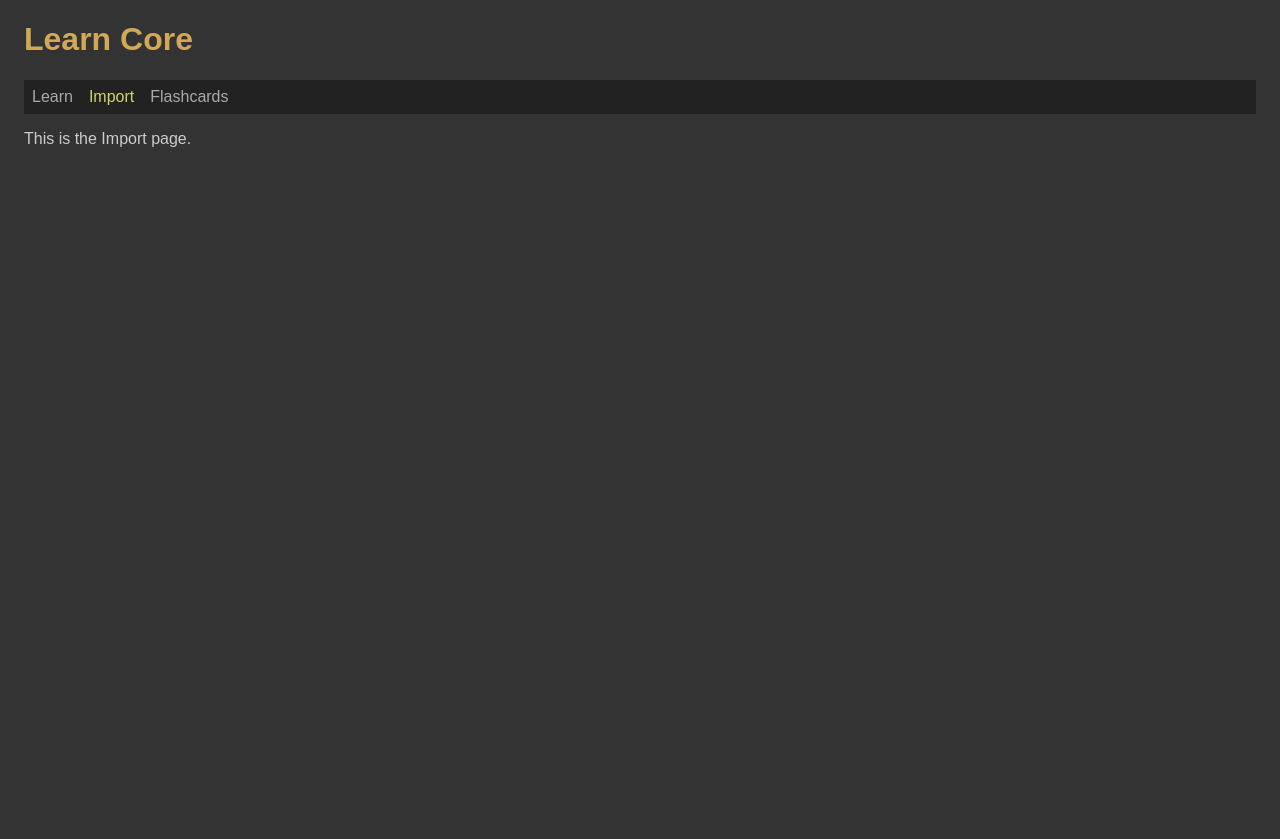
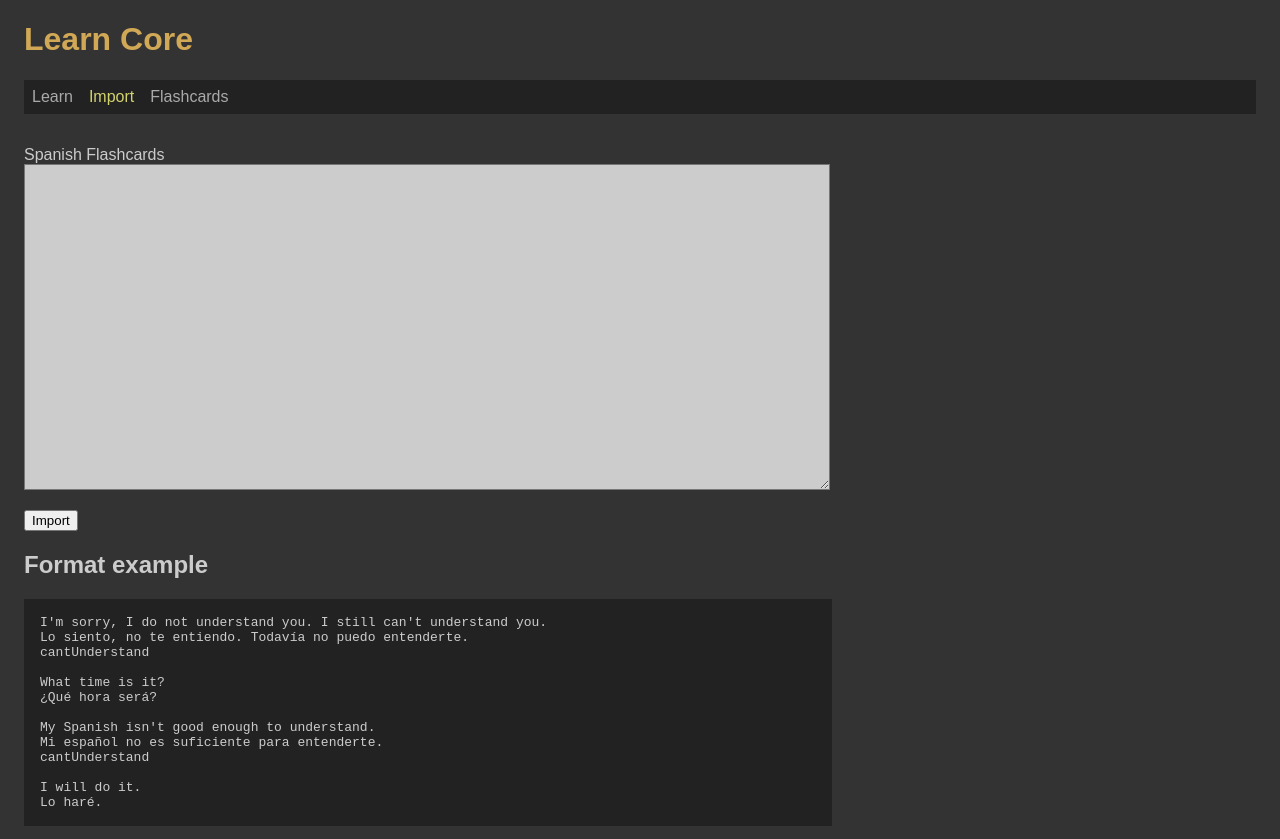
Before and after one commit to edwardtanguay/learncore, a React (Vite) app: page /import in a window 1280 px wide. Before the commit the page ends 800 px from the top, so only its background shows below. Built offline with nearby package versions, Linux system fonts and the light colour scheme; data requests are answered from the project's data file.

Commit message:
import form styled

```diff
--- a/src/App.scss
+++ b/src/App.scss
@@ -26,9 +26,38 @@ body {
 		}
 	}
 
+	.page {
+		margin-top: 2rem;
+	}
+
+	.pageImport {
+		form {
+			.row {
+				label {
+					display: block;
+				}
+
+				textarea {
+					width: 50rem;
+					height: 20rem;
+					background-color: #ccc;
+				}
+			}
+
+			.buttonArea {
+				margin-top: 1rem;
+			}
+		}
+
+		pre {
+			background-color: #222;
+			padding: 1rem;
+			width: 48.5rem;
+		}
+	}
+
 	.pageLearn {
 		.flashcards {
-			margin-top: 2rem;
 
 			.flashcard {
 				width: 30rem;
@@ -43,9 +72,6 @@ body {
 					border-radius: $radius $radius 0 0;
 					color: #999;
 					cursor: pointer;
-					&:hover {
-						color: #bbb;
-					}
 				}
 
 				.back {
--- a/src/pages/PageImport.tsx
+++ b/src/pages/PageImport.tsx
@@ -1,7 +1,33 @@
 export const PageImport = () => {
+
+	const formatExampleText = `
+I'm sorry, I do not understand you. I still can't understand you.
+Lo siento, no te entiendo. Todavía no puedo entenderte.
+cantUnderstand
+
+What time is it?
+¿Qué hora será?
+
+My Spanish isn't good enough to understand.
+Mi español no es suficiente para entenderte.
+cantUnderstand
+
+I will do it.
+Lo haré.
+`;
 	return (
 		<div className="page pageImport">
-			<p>This is the Import page.</p>
+			<form>
+				<div className="row">
+					<label>Spanish Flashcards</label>
+					<textarea></textarea>
+				</div>
+				<div className="buttonArea">
+					<button type="button">Import</button>
+				</div>
+			</form>
+			<h2>Format example</h2>
+			<pre>{formatExampleText.trim()}</pre>
 		</div>
 	);
 };
```
Also changed, not shown: dev/notes.txt.
